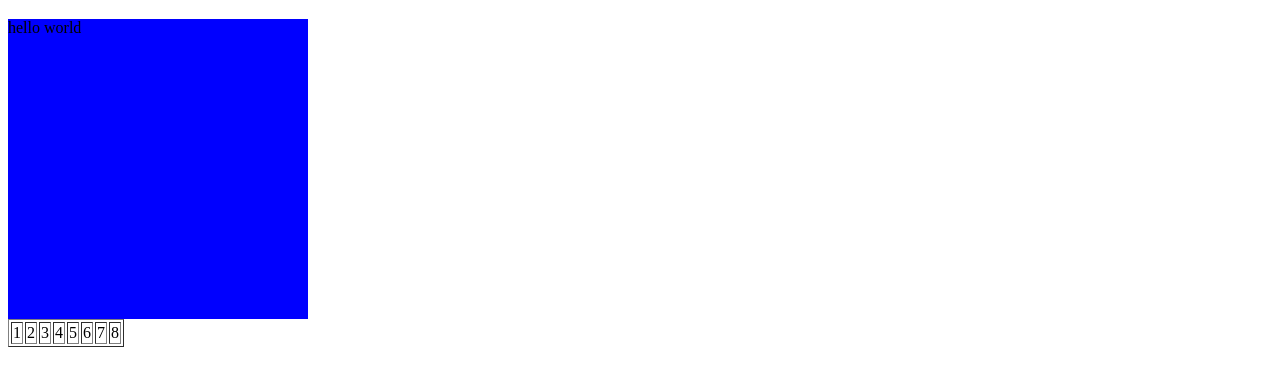
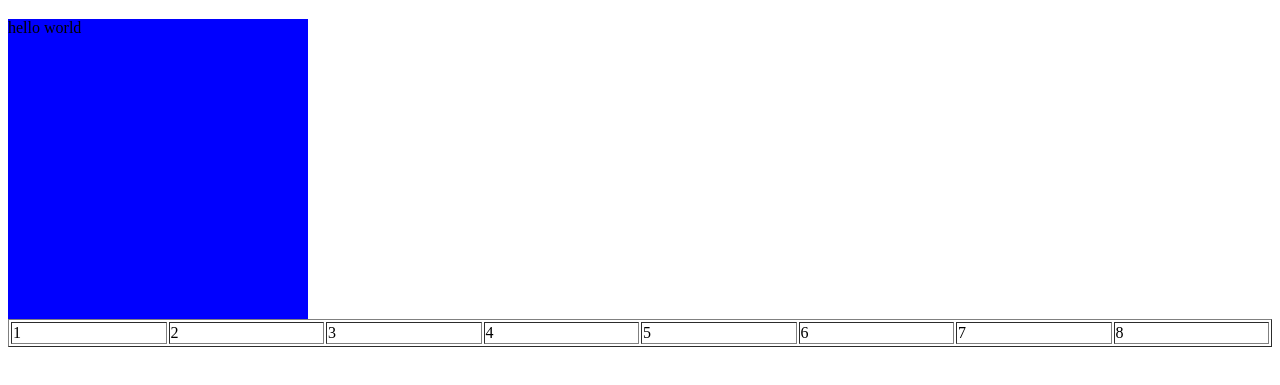
Before and after one commit to ViktorianR/IMT, a plain HTML site: page index.html in a window 1280 px wide. Shown: the part 61-446 px from the top of the page. Drawn offline with Linux system fonts and the light colour scheme.

Commit message:
progB completed

```diff
--- a/index.html
+++ b/index.html
@@ -10,6 +10,11 @@
 			background: blue;
 			width: 300px;
 			height: 300px;
+		}
+
+		table
+		{
+			width: 100%
 		}
 	</style>
 </head>
```
